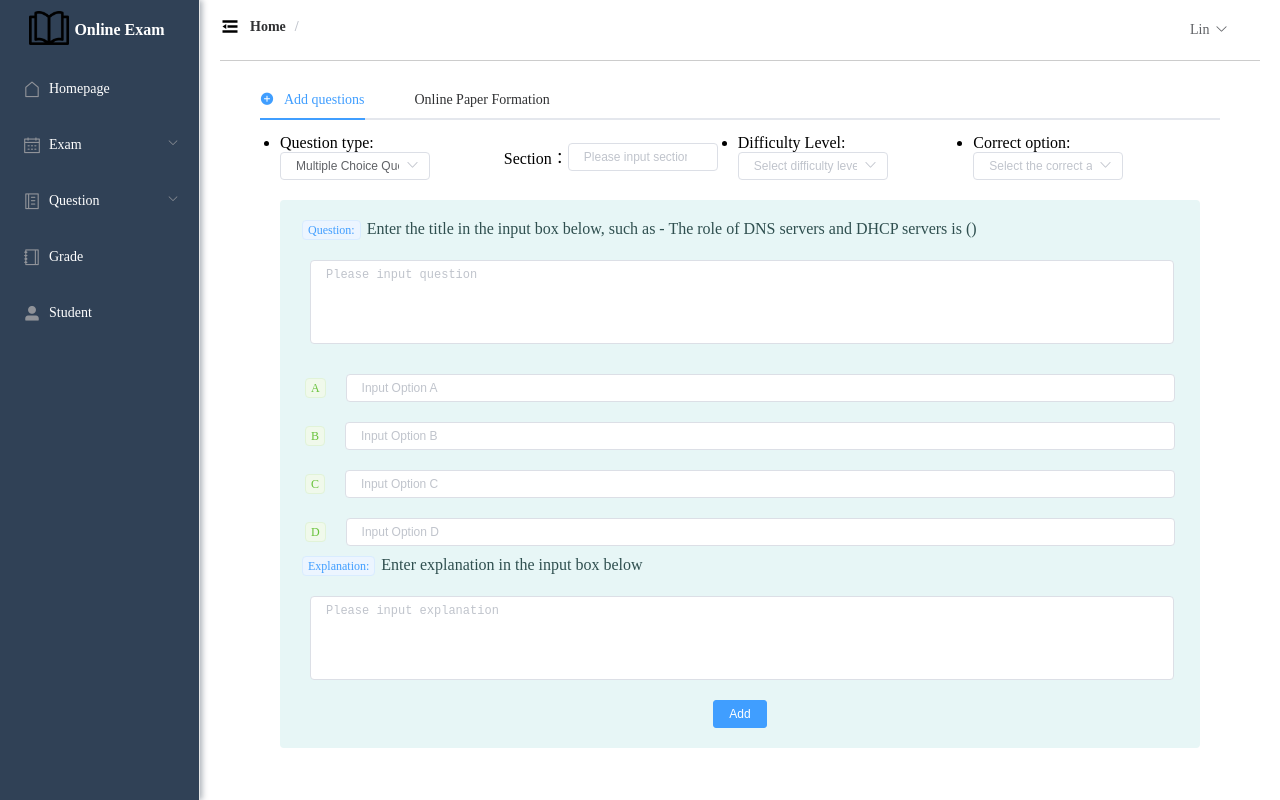
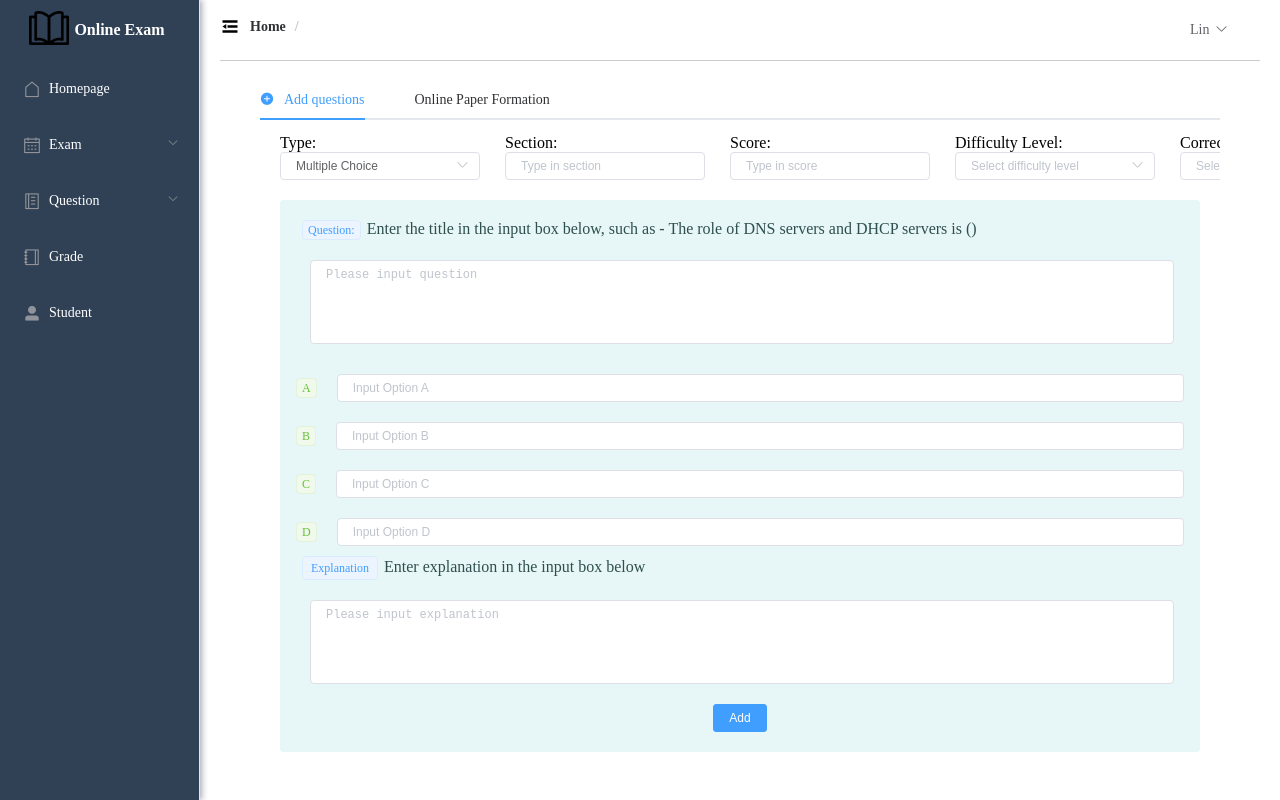
Before and after one commit to Bill-LBH/FYP-frontend, a Vue app: page /addAnswerChildren in a window 1280 px wide. Built offline with nearby package versions, Linux system fonts and the light colour scheme.

Commit message:
完成手动组卷功能

```diff
--- a/src/views/Teacher/AddAnswer.vue
+++ b/src/views/Teacher/AddAnswer.vue
@@ -2,7 +2,6 @@
   <div>
 
     <div style="margin: 10px 0">
-      <el-input style="width: 200px" placeholder="Please input exam code" suffix-icon="el-icon-search" v-model="examcode"></el-input>
       <el-input style="width: 200px" placeholder="Please input course name" suffix-icon="el-icon-search" v-model="source"></el-input>
       <el-input style="width: 200px" placeholder="Please input paper id" suffix-icon="el-icon-search" v-model="paperid"></el-input>
       <el-button class="ml-5" type="primary" @click="load">Search</el-button>
@@ -88,7 +87,6 @@ export default {
         params: {
           pageNum: this.pageNum,
           pageSize: this.pageSize,
-          examcode: this.examcode,
           source: this.source,
           paperid: this.paperid,
         }
--- a/src/views/Teacher/AddAnswerChildren.vue
+++ b/src/views/Teacher/AddAnswerChildren.vue
@@ -7,7 +7,7 @@
         <section class="append">
           <ul>
             <li>
-              <span>Question type:</span>
+              <span>Type:</span>
               <el-select v-model="optionValue" placeholder="Please select question type" class="w150">
                 <el-option
                     v-for="item in options"
@@ -17,34 +17,61 @@
                 </el-option>
               </el-select>
             </li>
-            <li v-if="optionValue == 'Multiple Choice Question'">
-              <span>Section：</span>
+            <li v-if="optionValue == 'Multiple Choice'">
+              <span>Section:</span>
               <el-input
-                  placeholder="Please input section"
+                  placeholder="Type in section"
                   v-model="postChange.section"
                   class="w150"
                   clearable>
               </el-input>
             </li>
-            <li v-if="optionValue == 'Fill-in-the-blank Question'">
-              <span>Section：</span>
+            <li v-if="optionValue == 'Multiple Choice'">
+              <span>Score:</span>
               <el-input
-                  placeholder="Please input section"
+                  placeholder="Type in score"
+                  v-model="postChange.score"
+                  class="w150"
+                  clearable>
+              </el-input>
+            </li>
+            <li v-if="optionValue == 'Fill-in-the-blank'">
+              <span>Section:</span>
+              <el-input
+                  placeholder="Type in section"
                   v-model="postFill.section"
                   class="w150"
                   clearable>
               </el-input>
             </li>
-            <li v-if="optionValue == 'Judgment Question'">
-              <span>Section：</span>
+            <li v-if="optionValue == 'Fill-in-the-blank'">
+              <span>Score:</span>
               <el-input
-                  placeholder="Please input section"
+                  placeholder="Type in score"
+                  v-model="postFill.score"
+                  class="w150"
+                  clearable>
+              </el-input>
+            </li>
+            <li v-if="optionValue == 'Judgment'">
+              <span>Section:</span>
+              <el-input
+                  placeholder="Type in section"
                   v-model="postJudge.section"
                   class="w150"
                   clearable>
               </el-input>
             </li>
-            <li v-if="optionValue == 'Multiple Choice Question'">
+            <li v-if="optionValue == 'Judgment'">
+              <span>Score:</span>
+              <el-input
+                  placeholder="Type in score"
+                  v-model="postJudge.score"
+                  class="w150"
+                  clearable>
+              </el-input>
+            </li>
+            <li v-if="optionValue == 'Multiple Choice'">
               <span>Difficulty Level:</span>
               <el-select v-model="postChange.level" placeholder="Select difficulty level" class="w150">
                 <el-option
@@ -55,7 +82,7 @@
                 </el-option>
               </el-select>
             </li>
-            <li v-if="optionValue == 'Fill-in-the-blank Question'">
+            <li v-if="optionValue == 'Fill-in-the-blank'">
               <span>Difficulty Level:</span>
               <el-select v-model="postFill.level" placeholder="Select difficulty level" class="w150">
                 <el-option
@@ -66,7 +93,7 @@
                 </el-option>
               </el-select>
             </li>
-            <li v-if="optionValue == 'Judgment Question'">
+            <li v-if="optionValue == 'Judgment'">
               <span>Difficulty Level:</span>
               <el-select v-model="postJudge.level" placeholder="Select difficulty level" class="w150">
                 <el-option
@@ -77,7 +104,7 @@
                 </el-option>
               </el-select>
             </li>
-            <li v-if="optionValue == 'Multiple Choice Question'">
+            <li v-if="optionValue == 'Multiple Choice'">
               <span>Correct option:</span>
               <el-select v-model="postChange.rightanswer" placeholder="Select the correct answer" class="w150">
                 <el-option
@@ -90,7 +117,7 @@
             </li>
           </ul>
           <!-- 选择题部分 -->
-          <div class="change" v-if="optionValue == 'Multiple Choice Question'">
+          <div class="change" v-if="optionValue == 'Multiple Choice'">
             <div class="title">
               <el-tag>Question:</el-tag><span>Enter the title in the input box below, such as - The role of DNS servers and DHCP servers is ()</span>
               <el-input
@@ -139,7 +166,7 @@
               </ul>
             </div>
             <div class="title">
-              <el-tag>Explanation:</el-tag><span>Enter explanation in the input box below</span>
+              <el-tag size="small">Explanation</el-tag><span>Enter explanation in the input box below</span>
               <el-input
                   type="textarea"
                   rows="4"
@@ -154,9 +181,9 @@
             </div>
           </div>
           <!-- 填空题部分 -->
-          <div class="change fill" v-if="optionValue == 'Fill-in-the-blank Question'">
+          <div class="change fill" v-if="optionValue == 'Fill-in-the-blank'">
             <div class="title">
-              <el-tag>Question:</el-tag><span>Enter the question, shaped as - From the perspective of the composition of computer network systems, computer networks can be divided into () and (). Note that the candidate's answer section must be enclosed in parentheses.</span>
+              <el-tag size="small">Question</el-tag><span>Enter the question, shaped as - From the perspective of the composition of computer network systems, computer networks can be divided into () and (). Note that the candidate's answer section must be enclosed in parentheses.</span>
               <el-input
                   type="textarea"
                   rows="4"
@@ -167,11 +194,11 @@
               </el-input>
             </div>
             <div class="fillAnswer">
-              <el-tag>Correct answer:</el-tag>
+              <el-tag size="small">Correct answer</el-tag>
               <el-input v-model="postFill.answer"></el-input>
             </div>
             <div class="title analysis">
-              <el-tag type="success">Explanation:</el-tag><span>Enter the explanation in the input box below</span>
+              <el-tag type="success" size="small">Explanation</el-tag><span>Enter the explanation in the input box below</span>
               <el-input
                   type="textarea"
                   rows="4"
@@ -186,9 +213,9 @@
             </div>
           </div>
           <!-- 判断题 -->
-          <div class="change judge" v-if="optionValue == 'Judgment Question'">
+          <div class="change judge" v-if="optionValue == 'Judgment'">
             <div class="title">
-              <el-tag>Question:</el-tag><span>Enter the question in the input box below</span>
+              <el-tag size="small">Question</el-tag><span>Enter the question in the input box below</span>
               <el-input
                   type="textarea"
                   rows="4"
@@ -203,7 +230,7 @@
               <el-radio v-model="postJudge.answer" label="F">False</el-radio>
             </div>
             <div class="title">
-              <el-tag>Evaluation:</el-tag><span>Enter the explanation in the input box below</span>
+              <el-tag size="small">Evaluation</el-tag><span>Enter the explanation in the input box below</span>
               <el-input
                   type="textarea"
                   rows="4"
@@ -265,16 +292,16 @@ export default {
       activeName: 'first',  //活动选项卡
       options: [ //题库类型
         {
-          value: 'Multiple Choice Question',
-          label: 'Multiple Choice Question'
+          value: 'Multiple Choice',
+          label: 'Multiple Choice'
         },
         {
-          value: 'Fill-in-the-blank Question',
-          label: 'Fill-in-the-blank Question'
+          value: 'Fill-in-the-blank',
+          label: 'Fill-in-the-blank'
         },
         {
-          value: 'Judgment Question',
-          label: 'Judgment Question'
+          value: 'Judgment',
+          label: 'Judgment'
         },
       ],
       difficulty: [ //试题难度
@@ -333,7 +360,7 @@ export default {
         },
       ],
       paperid: null,
-      optionValue: 'Multiple Choice Question', //题型选中值
+      optionValue: 'Multiple Choice', //题型选中值
       subject: '', //试卷名称用来接收路由参数
       postChange: { //选择题提交内容
         subject: '', //试卷名称
@@ -342,6 +369,7 @@ export default {
         section: '', //对应章节
         question: '', //题目
         analysis: '', //解析
+        score:'',
         answera: '',
         answerb: '',
         answerc: '',
@@ -354,6 +382,7 @@ export default {
         section: '', //对应章节
         question: '', //题目
         analysis: '', //解析
+        score:'',
       },
       postJudge: { //判断题提交内容
         subject: '', //试卷名称
@@ -362,12 +391,12 @@ export default {
         section: '', //对应章节
         question: '', //题目
         analysis: '', //解析
-        score:2,
+        score:'',
       },
       postPaper: { //考试管理表对应字段
         paperid: null,
-        questionType: null, // 试卷类型 1--选择题  2--填空题   3--判断题
-        questionId: null,
+        questiontype: null, // 试卷类型 1--选择题  2--填空题   3--判断题
+        questionid: null,
       }
     };
   },
@@ -386,13 +415,13 @@ export default {
           changeNumber: this.changeNumber,
           fillNumber: this.fillNumber,
           judgeNumber: this.judgeNumber,
-          paperId: this.paperId,
+          paperid: this.paperid,
           subject: 'Network' //题目数量太少，指定为计算机网络出题
         }
       }).then(res => {
         console.log(res)
         let data = res.data
-        if(data.code=="200"){
+        if(data.code==200){
           setTimeout(() => {
             this.$router.push({path: '/exam'})
           },1000)
@@ -400,7 +429,7 @@ export default {
             message: data.message,
             type: 'success'
           })
-        }else if(data.code=="400"){
+        }else if(data.code==400){
           this.$message({
             message: data.message,
             type: 'error'
@@ -418,41 +447,27 @@ export default {
     },
     changeSubmit() { //选择题题库提交
       this.postChange.subject = this.subject
-      this.$axios({ //提交数据到选择题题库表
-        url: '/multi-question/MultiQuestion',
-        method: 'post',
-        data: {
-          ...this.postChange
-        }
-      }).then(res => { //添加成功显示提示
-        let status = res.data.code
-        if(status == "200") {
-          this.$message({
-            message: 'Added to the paper',
-            type: 'success'
-          })
+      request.post('/multi-question/MultiQuestion',this.postChange).then(res => { //添加成功显示提示
+        let status = res.code
+        console.log(status)
+        if(status == 200) {
+          this.$message.success("Add to paper successfully")
           this.postChange = {}
         }
       }).then(() => {
-        this.$axios(`/multi-question/multiQuestionId`).then(res => { //获取当前题目的questionId
-          let questionId = res.data.data.questionId
-          this.postPaper.questionId = questionId
-          this.postPaper.questionType = 1
-          this.$axios({
-            url: '/paper-manage/paperManage',
-            method: 'Post',
-            data: {
-              ...this.postPaper
-            }
-          })
+        request.get(`/multi-question/multiQuestionId`).then(res => { //获取当前题目的questionId
+          let questionid = res.data.questionid
+          this.postPaper.questionid = questionid
+          this.postPaper.questiontype = 1
+          request.post('/paper-manage/paperManage',this.postPaper)
         })
       })
     },
     fillSubmit() { //填空题提交
       this.postFill.subject = this.subject
-      request.post('/fill-question/fillQuestion'+ this.postFill).then(res => {
-        let status = res.data.code
-        if(status == "200") {
+      request.post('/fill-question/fillQuestion', this.postFill).then(res => {
+        let status = res.code
+        if(status == 200) {
           this.$message({
             message: 'Add to the paper',
             type: 'success'
@@ -461,18 +476,18 @@ export default {
         }
       }).then(() => {
         request.get(`/fill-question/fillQuestionId`).then(res => { //获取当前题目的questionId
-          let questionId = res.data.data.questionId
-          this.postPaper.questionId = questionId
-          this.postPaper.questionType = 2
-          request.post('/paper-manage/paperManage'+this.postPaper)
+          let questionid = res.data.questionid
+          this.postPaper.questionid = questionid
+          this.postPaper.questiontype = 2
+          request.post('/paper-manage/paperManage', this.postPaper)
         })
       })
     },
     judgeSubmit() { //判断题提交
       this.postJudge.subject = this.subject
-      request.post('/judge-question'+this.postJudge).then(res => {
-        let status = res.data.code
-        if(status == "200") {
+      request.post('/judge-question/judge',this.postJudge).then(res => {
+        let status = res.code
+        if(status == 200) {
           this.$message({
             message: 'Add to the paper',
             type: 'success'
@@ -481,10 +496,11 @@ export default {
         }
       }).then(() => {
         request.get(`/judge-question/judgeQuestionId`).then(res => { //获取当前题目的questionId
-          let questionId = res.data.data.questionId
-          this.postPaper.questionId = questionId
-          this.postPaper.questionType = 3
-          request.post('/paper-manage/paperManage'+this.postPaper)
+          let questionid = res.data.questionid
+          console.log(questionid)
+          this.postPaper.questionid = questionid
+          this.postPaper.questiontype = 3
+          request.post('/paper-manage/paperManage', this.postPaper)
         })
       })
     }
@@ -505,8 +521,8 @@ export default {
         width: 6%;
       }
       .w150 {
-        margin-left: 20px;
-        width: 7%;
+        margin-left: 30px;
+        width: 5%;
       }
     }
   }
@@ -521,8 +537,9 @@ export default {
     ul {
       display: flex;
       align-items: center;
+      list-style-type:none;
       li {
-        margin-right: 20px;
+        margin-right: 25px;
       }
     }
     .change {
@@ -552,7 +569,7 @@ export default {
           display: flex;
           justify-content: center;
           align-items: center;
-          width: 98%;
+          width: 100%;
           margin: 10px 0px;
           span {
             margin-right: 20px;
@@ -574,7 +591,7 @@ export default {
           margin-right: 6px;
         }
         .el-input {
-          width: 91% !important;
+          width: 100% !important;
         }
       }
       .analysis {
@@ -589,13 +606,13 @@ export default {
       }
     }
     .w150 {
-      width: 150px;
+      width: 200px;
     }
-    li:nth-child(2) {
-      display: flex;
-      align-items: center;
-      justify-content: center;
-    }
+    //li:nth-child(2) {
+    //  display: flex;
+    //  align-items: center;
+    //  justify-content: center;
+    //}
   }
 }
 </style>
--- a/src/views/Teacher/ExamManagement.vue
+++ b/src/views/Teacher/ExamManagement.vue
@@ -29,8 +29,8 @@
 <!--      </el-table-column>-->
       <el-table-column prop="source" label="Course name" width="180">
       </el-table-column>
-<!--      <el-table-column prop="paperid" label="Paper id" width="100">-->
-<!--      </el-table-column>-->
+      <el-table-column prop="paperid" label="Paper id" width="100">
+      </el-table-column>
       <el-table-column prop="examdate" label="Exam date" width="160">
       </el-table-column>
       <el-table-column prop="totaltime" label="Total time (minutes)" width="160">
--- a/src/views/Teacher/JudgeQuestion.vue
+++ b/src/views/Teacher/JudgeQuestion.vue
@@ -232,7 +232,7 @@ export default {
       this.dialogFormVisible = true
     },
     del(id) {
-      request.delete("/judge-question/" + id).then(res => {
+      request.delete("/judge-question/3/"+id).then(res => {
         if (res) {
           this.$message.success("Delete successfully")
           this.load()
--- a/src/views/Teacher/MultiChoice.vue
+++ b/src/views/Teacher/MultiChoice.vue
@@ -255,7 +255,7 @@ export default {
       this.dialogFormVisible = true
     },
     del(id) {
-      request.delete("/multi-question/" + id).then(res => {
+      request.delete(`/multi-question/1/${id}`).then(res => {
         if (res) {
           this.$message.success("Delete successfully")
           this.load()
```
Also changed, not shown: src/views/Teacher/Fill_inQuestion.vue (+22 -19 lines).
